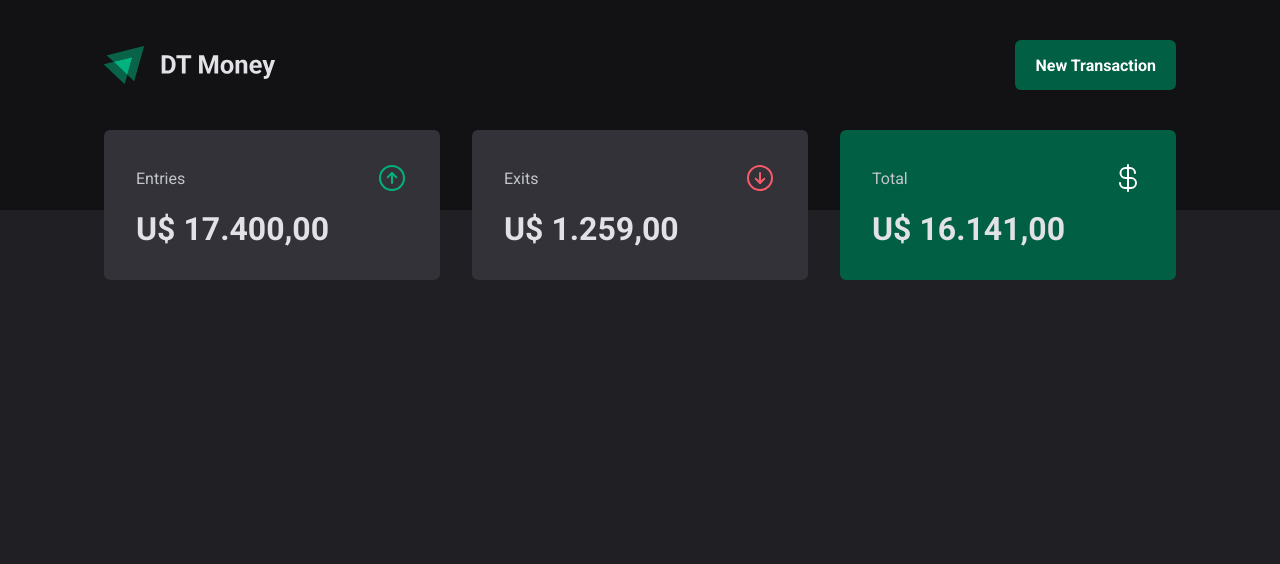
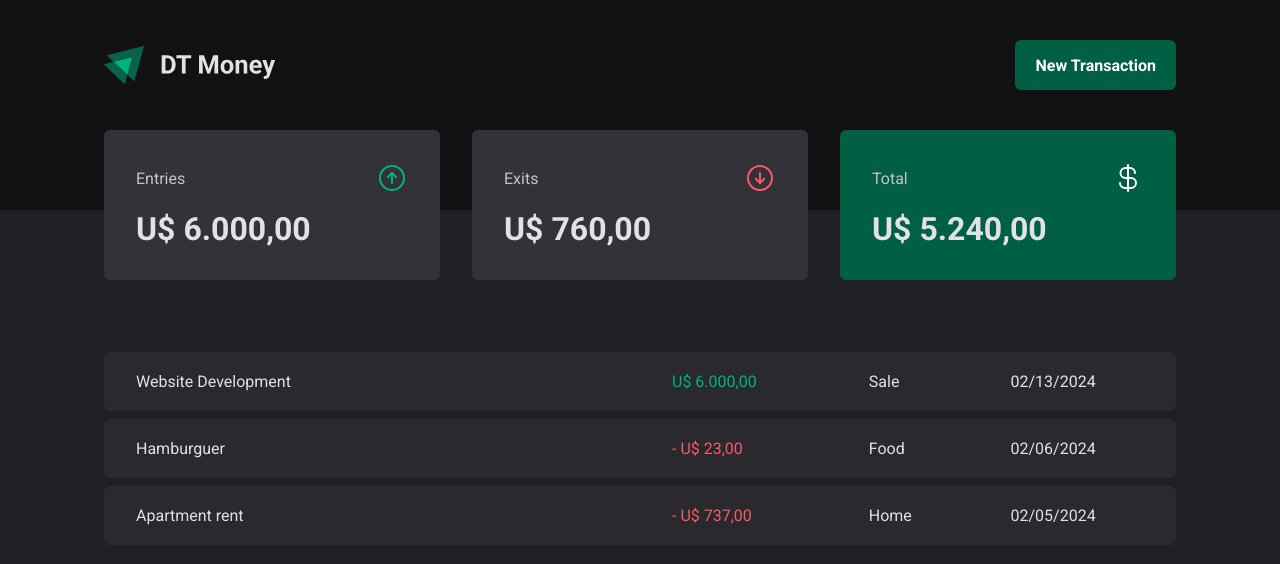
Before and after one commit to Vicentesan/ignite-dt-money, a React (Vite) app: page / in a window 1280 px wide. Shown: the top 564 px of the page. Built offline with nearby package versions, Linux system fonts and the light colour scheme.

Commit message:
feat(home): add transactions list component

```diff
--- a/src/components/Summary/index.tsx
+++ b/src/components/Summary/index.tsx
@@ -10,7 +10,7 @@
           <ArrowCircleUp size={32} color="#00b37e" />
         </header>
 
-        <strong>U$ 17.400,00</strong>
+        <strong>U$ 6.000,00</strong>
       </SummaryCard>
 
       <SummaryCard>
@@ -19,7 +19,7 @@
           <ArrowCircleDown size={32} color="#f75a68" />
         </header>
 
-        <strong>U$ 1.259,00</strong>
+        <strong>U$ 760,00</strong>
       </SummaryCard>
 
       <SummaryCard variant="green">
@@ -28,7 +28,7 @@
           <CurrencyDollar size={32} color="#fff" />
         </header>
 
-        <strong>U$ 16.141,00</strong>
+        <strong>U$ 5.240,00</strong>
       </SummaryCard>
     </SummaryContainer>
   )
--- /dev/null
+++ b/src/components/TransactionsList/index.tsx
@@ -0,0 +1,40 @@
+import {
+  TransactionsContainer,
+  TransactionsTable,
+  PriceHighlight,
+} from './styles'
+
+export function TransactionsList() {
+  return (
+    <TransactionsContainer>
+      <TransactionsTable>
+        <tbody>
+          <tr>
+            <td width="50%">Website Development</td>
+            <td>
+              <PriceHighlight variant="income">U$ 6.000,00</PriceHighlight>
+            </td>
+            <td>Sale</td>
+            <td>02/13/2024</td>
+          </tr>
+          <tr>
+            <td width="50%">Hamburguer</td>
+            <td>
+              <PriceHighlight variant="outcome">- U$ 23,00</PriceHighlight>
+            </td>
+            <td>Food</td>
+            <td>02/06/2024</td>
+          </tr>
+          <tr>
+            <td width="50%">Apartment rent</td>
+            <td>
+              <PriceHighlight variant="outcome">- U$ 737,00</PriceHighlight>
+            </td>
+            <td>Home</td>
+            <td>02/05/2024</td>
+          </tr>
+        </tbody>
+      </TransactionsTable>
+    </TransactionsContainer>
+  )
+}
--- /dev/null
+++ b/src/components/TransactionsList/styles.ts
@@ -0,0 +1,41 @@
+import styled from 'styled-components'
+
+export const TransactionsContainer = styled.main`
+  width: 100%;
+  max-width: 1120px;
+  margin: 4rem auto 0;
+  padding: 0 1.5rem;
+`
+
+export const TransactionsTable = styled.table`
+  width: 100%;
+  border-collapse: separate;
+  border-spacing: 0 0.5rem;
+  /* margin-top: 1.5rem; */
+
+  td {
+    padding: 1.25rem 2rem;
+    background: ${(props) => props.theme['gray-700']};
+
+    &:first-child {
+      border-top-left-radius: 6px;
+      border-bottom-left-radius: 6px;
+    }
+
+    &:last-child {
+      border-top-right-radius: 6px;
+      border-bottom-right-radius: 6px;
+    }
+  }
+`
+
+interface PriceHighlightProps {
+  variant: 'income' | 'outcome'
+}
+
+export const PriceHighlight = styled.span<PriceHighlightProps>`
+  color: ${(props) =>
+    props.variant === 'income'
+      ? props.theme['green-300']
+      : props.theme['red-300']};
+`
--- a/src/pages/Home/index.tsx
+++ b/src/pages/Home/index.tsx
@@ -1,5 +1,6 @@
 import { Header } from '../../components/Header'
 import { Summary } from '../../components/Summary'
+import { TransactionsList } from '../../components/TransactionsList'
 
 export function Home() {
   return (
@@ -7,6 +8,7 @@
       <Header />
 
       <Summary />
+      <TransactionsList />
     </div>
   )
 }
```
